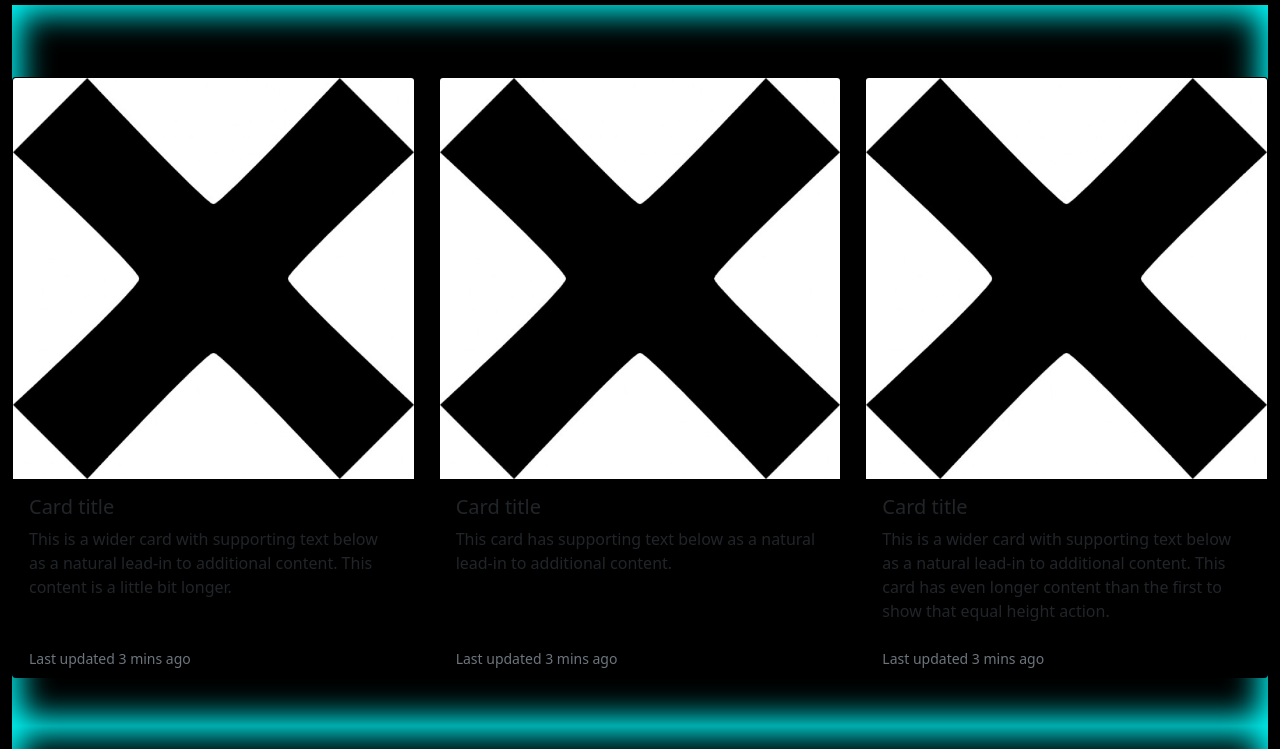
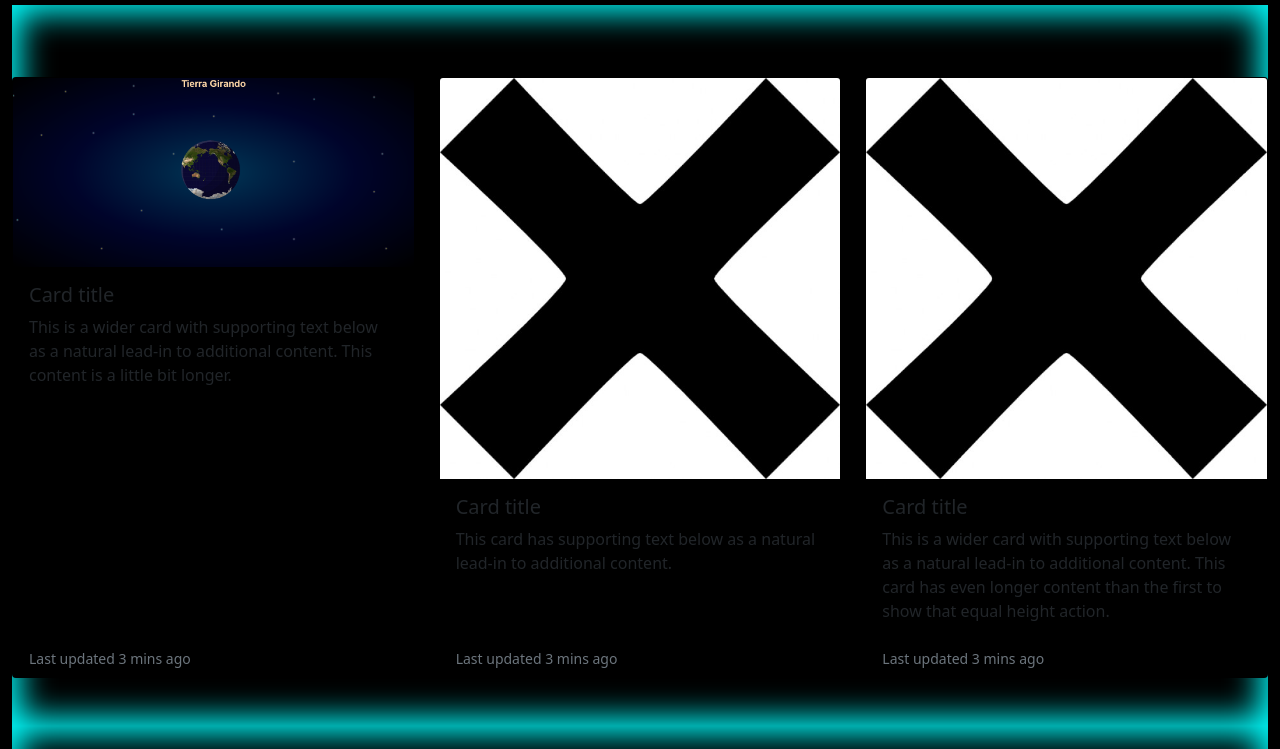
Before and after one commit to EmanuelPB123/efectos, a plain HTML site: page index.html in a window 1280 px wide. Shown: the part 51-800 px from the top of the page. Drawn offline with Linux system fonts and the light colour scheme.

Commit message:
Update index.html

```diff
--- a/index.html
+++ b/index.html
@@ -121,7 +121,7 @@
         <div class="row row-cols-1 row-cols-md-3 g-4">
             <div class="col">
                 <div class="card h-100" id="body2">
-                    <img id="img" src="recursos/image/x-simbolo_318-1407.jpg" class="card-img-top" alt="...">
+                    <img id="img" src="recursos/image/Screenshot 2021-07-05 at 10-22-34 Document.png" class="card-img-top" alt="...">
                     <div class="card-body">
                         <h5 class="card-title">Card title</h5>
                         <p class="card-text">This is a wider card with supporting text below as a natural lead-in to
```
